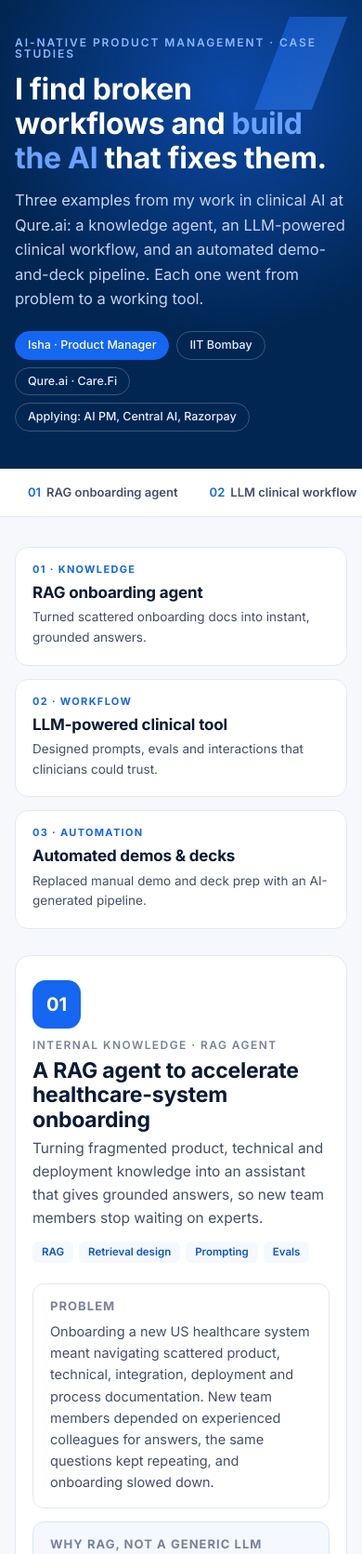
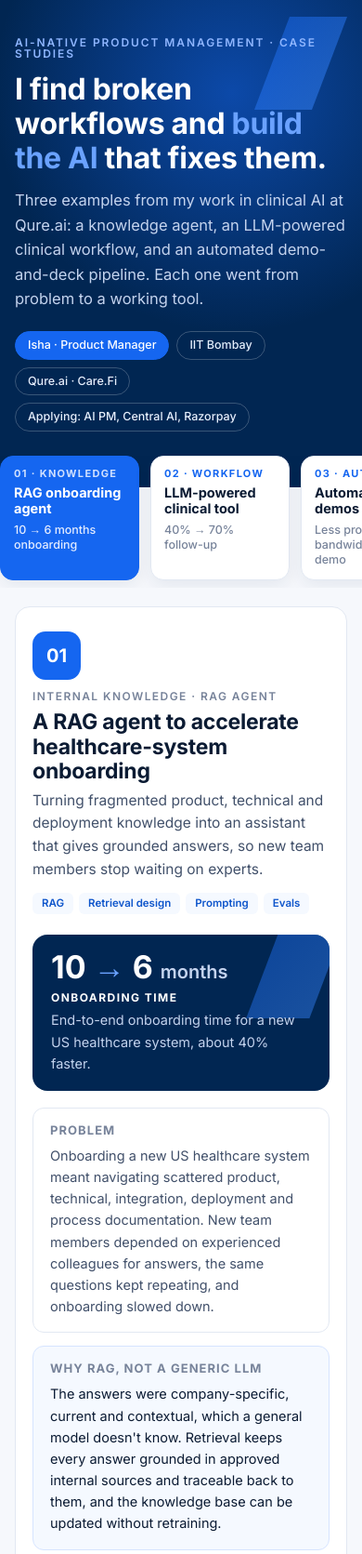
Before and after one commit to isharathoria/razorpay-ai-pm, a plain HTML site: page index.html in a window 390 px wide. Shown: the top 1671 px of the page at 93% size. Drawn offline with Linux system fonts and the light colour scheme; a web font is replaced by a local one.

Commit message:
Tabbed case studies, hero impact metrics, remove learnings

```diff
--- a/index.html
+++ b/index.html
@@ -41,7 +41,7 @@ a{color:inherit}
 .hero{background:var(--navy);color:#fff;position:relative;overflow:hidden}
 .hero::before{content:"";position:absolute;right:-120px;top:-160px;width:520px;height:520px;border-radius:50%;background:radial-gradient(circle,rgba(21,102,240,.55),rgba(21,102,240,0) 70%)}
 .hero::after{content:"";position:absolute;right:60px;top:40px;width:180px;height:180px;background:linear-gradient(135deg,#1566f0,#3d8bff);clip-path:polygon(38% 0,100% 0,62% 100%,0 100%);opacity:.9}
-.hero .wrap{position:relative;z-index:1;padding-top:56px;padding-bottom:52px}
+.hero .wrap{position:relative;z-index:1;padding-top:56px;padding-bottom:76px}
 .kicker{font:600 12px/1 var(--text);letter-spacing:.16em;text-transform:uppercase;color:#8fb6ff}
 .hero h1{font-size:44px;font-weight:700;margin:14px 0 14px;max-width:640px}
 .hero h1 em{font-style:normal;color:#6aa2ff}
@@ -50,23 +50,30 @@ a{color:inherit}
 .pill{font:500 12.5px/1 var(--text);padding:8px 13px;border-radius:999px;border:1px solid rgba(255,255,255,.22);color:#e6eefc}
 .pill.solid{background:var(--azure);border-color:var(--azure);color:#fff}
 
-/* nav */
-.nav{position:sticky;top:0;z-index:5;background:color-mix(in srgb,var(--paper) 92%,transparent);backdrop-filter:blur(8px);border-bottom:1px solid var(--line)}
-.nav .wrap{display:flex;gap:6px;overflow-x:auto;padding-top:10px;padding-bottom:10px}
-.nav a{white-space:nowrap;text-decoration:none;font:600 13px/1 var(--text);color:var(--ink2);padding:9px 14px;border-radius:8px}
-.nav a:hover{background:var(--azure-50);color:var(--azure)}
-.nav .n{color:var(--azure);margin-right:6px;font-family:var(--head)}
+/* tabs */
+.tabs{display:grid;grid-template-columns:repeat(3,1fr);gap:12px;margin:-34px 0 0;position:relative;z-index:2}
+.tab{all:unset;box-sizing:border-box;cursor:pointer;display:flex;flex-direction:column;gap:6px;background:var(--paper);border:1px solid var(--line);border-radius:14px;padding:16px 18px;box-shadow:0 6px 20px rgba(1,38,82,.08);transition:border-color .15s,background .15s}
+.tab:hover{border-color:var(--azure)}
+.tab:focus-visible{outline:2px solid var(--azure);outline-offset:2px}
+.tab .t{font:700 11px/1 var(--text);letter-spacing:.12em;text-transform:uppercase;color:var(--azure)}
+.tab .h{font:700 16px/1.2 var(--head);color:var(--ink)}
+.tab .m{font:500 12.5px/1.3 var(--text);color:var(--ink3)}
+.tab[aria-selected="true"]{background:var(--azure);border-color:var(--azure)}
+.tab[aria-selected="true"] .t{color:#cfe0ff}
+.tab[aria-selected="true"] .h{color:#fff}
+.tab[aria-selected="true"] .m{color:#e3ecff}
+.case[hidden]{display:none}
 
-/* summary strip */
-.strip{display:grid;grid-template-columns:repeat(3,1fr);gap:14px;margin:32px 0 8px}
-.strip a{display:block;text-decoration:none;background:var(--paper);border:1px solid var(--line);border-radius:14px;padding:18px;transition:border-color .15s,transform .15s}
-.strip a:hover{border-color:var(--azure);transform:translateY(-2px)}
-.strip .t{font:700 11px/1 var(--text);letter-spacing:.12em;text-transform:uppercase;color:var(--azure)}
-.strip h3{font-size:17px;margin:10px 0 6px}
-.strip p{font-size:13.5px;color:var(--ink2)}
+.hero-stat{display:flex;align-items:center;gap:22px;background:var(--navy);color:#fff;border-radius:16px;padding:22px 26px;margin-top:4px;position:relative;overflow:hidden}
+.hero-stat::after{content:"";position:absolute;right:-20px;top:-20px;width:110px;height:110px;background:linear-gradient(135deg,#1566f0,#3d8bff);clip-path:polygon(38% 0,100% 0,62% 100%,0 100%);opacity:.45}
+.hero-stat .num{font:800 42px/1 var(--head);white-space:nowrap;position:relative;z-index:1}
+.hero-stat .num span{color:#6aa2ff;font-weight:600}
+.hero-stat .num small{font-size:20px;font-weight:600;color:#c4d3ee}
+.hero-stat .txt{color:#c4d3ee;font-size:14.5px;max-width:420px;position:relative;z-index:1}
+.hero-stat .txt b{display:block;color:#fff;font:700 12px/1 var(--text);letter-spacing:.12em;text-transform:uppercase;margin-bottom:6px}
 
 /* case */
-.case{background:var(--paper);border:1px solid var(--line);border-radius:20px;padding:40px 44px;margin:28px 0;scroll-margin-top:70px}
+.case{background:var(--paper);border:1px solid var(--line);border-radius:20px;padding:40px 44px;margin:20px 0 28px}
 .case-head{display:flex;gap:18px;align-items:flex-start;margin-bottom:22px}
 .badge{flex:none;width:52px;height:52px;border-radius:14px;background:var(--azure);color:#fff;display:grid;place-items:center;font:700 20px/1 var(--head)}
 .case-head .t{font:600 12px/1 var(--text);letter-spacing:.12em;text-transform:uppercase;color:var(--ink3)}
@@ -106,12 +113,6 @@ ul.b li strong{color:var(--ink);font-weight:600}
 .note{font-size:12.5px;color:var(--ink3);margin-top:8px}
 
 /* common */
-.section-title{font-size:26px;margin:44px 0 6px}
-.section-sub{color:var(--ink2);margin-bottom:18px}
-.learn{display:grid;grid-template-columns:repeat(2,1fr);gap:12px;counter-reset:l}
-.learn div{background:var(--paper);border:1px solid var(--line);border-radius:12px;padding:16px 18px 16px 56px;position:relative;color:var(--ink2);font-size:14.5px}
-.learn div::before{counter-increment:l;content:"0" counter(l);position:absolute;left:18px;top:16px;font:700 17px/1 var(--head);color:var(--azure)}
-.learn b{color:var(--ink)}
 
 .rzp{background:var(--navy);color:#fff;border-radius:20px;padding:36px 40px;margin:44px 0 24px;position:relative;overflow:hidden}
 .rzp::after{content:"";position:absolute;right:-30px;bottom:-30px;width:160px;height:160px;background:linear-gradient(135deg,#1566f0,#3d8bff);clip-path:polygon(38% 0,100% 0,62% 100%,0 100%);opacity:.35}
@@ -127,10 +128,15 @@ footer{color:var(--ink3);font-size:12.5px;padding:8px 0 40px;display:flex;justif
 
 @media (max-width:760px){
   .wrap{padding:0 16px}
-  .hero .wrap{padding-top:40px;padding-bottom:40px}
+  .hero .wrap{padding-top:40px;padding-bottom:60px}
   .hero::after{width:100px;height:100px;right:16px;top:18px;opacity:.5}
   .hero h1{font-size:32px}
-  .strip,.grid,.learn{grid-template-columns:1fr}
+  .grid{grid-template-columns:1fr}
+  .tabs{grid-template-columns:repeat(3,minmax(150px,1fr));overflow-x:auto;margin-left:-16px;margin-right:-16px;padding:0 16px 8px;scroll-snap-type:x mandatory}
+  .tab{scroll-snap-align:start;padding:13px 14px}
+  .tab .h{font-size:14.5px}
+  .hero-stat{flex-direction:column;align-items:flex-start;gap:10px;padding:18px 20px}
+  .hero-stat .num{font-size:34px}
   .role{grid-template-columns:1fr}
   .impact,.rzp .g{grid-template-columns:1fr 1fr}
   .case{padding:26px 18px;border-radius:16px}
@@ -142,9 +148,10 @@ footer{color:var(--ink3);font-size:12.5px;padding:8px 0 40px;display:flex;justif
   :root{--bg:#fff;--paper:#fff;--ink:#0b1b33;--ink2:#41506a;--ink3:#77839a;--line:#e2e8f2;--azure:#1566f0;--azure-600:#0e55cb;--azure-50:#f5f9ff;--azure-100:#d6e4ff;--emerald:#00995a;--emerald-50:#e6f4ec;--topaz:#b86e00;--topaz-50:#fff4e0}
   body{-webkit-print-color-adjust:exact;print-color-adjust:exact;font-size:12.5px}
   html{zoom:.82}
-  .nav,.print,.strip{display:none}
+  .print,.tabs{display:none}
+  .case[hidden]{display:block}
   .case{break-before:page;border:0;padding:12px 0;margin:0}
-  .rzp,.learn div,.box,.role div,.impact div{break-inside:avoid}
+  .rzp,.hero-stat,.box,.role div,.impact div{break-inside:avoid}
 }
 </style>
 </head>
@@ -164,26 +171,16 @@ footer{color:var(--ink3);font-size:12.5px;padding:8px 0 40px;display:flex;justif
   </div>
 </header>
 
-<nav class="nav" aria-label="Case studies">
-  <div class="wrap">
-    <a href="#rag"><span class="n">01</span>RAG onboarding agent</a>
-    <a href="#llm"><span class="n">02</span>LLM clinical workflow</a>
-    <a href="#demo"><span class="n">03</span>Automated demos &amp; decks</a>
-    <a href="#learnings">Learnings</a>
-    <a href="#razorpay">Why Razorpay</a>
-  </div>
-</nav>
-
 <main class="wrap">
 
-<div class="strip">
-  <a href="#rag"><div class="t">01 · Knowledge</div><h3>RAG onboarding agent</h3><p>Turned scattered onboarding docs into instant, grounded answers.</p></a>
-  <a href="#llm"><div class="t">02 · Workflow</div><h3>LLM-powered clinical tool</h3><p>Designed prompts, evals and interactions that clinicians could trust.</p></a>
-  <a href="#demo"><div class="t">03 · Automation</div><h3>Automated demos &amp; decks</h3><p>Replaced manual demo and deck prep with an AI-generated pipeline.</p></a>
+<div class="tabs" role="tablist" aria-label="Case studies">
+  <button class="tab" role="tab" id="tab-rag" aria-controls="rag" data-t="rag"><span class="t">01 · Knowledge</span><span class="h">RAG onboarding agent</span><span class="m">10 → 6 months onboarding</span></button>
+  <button class="tab" role="tab" id="tab-llm" aria-controls="llm" data-t="llm"><span class="t">02 · Workflow</span><span class="h">LLM-powered clinical tool</span><span class="m">40% → 70% follow-up</span></button>
+  <button class="tab" role="tab" id="tab-demo" aria-controls="demo" data-t="demo"><span class="t">03 · Automation</span><span class="h">Automated demos &amp; decks</span><span class="m">Less product bandwidth per demo</span></button>
 </div>
 
 <!-- ================= CASE 1 ================= -->
-<article class="case" id="rag">
+<article class="case" id="rag" role="tabpanel" aria-labelledby="tab-rag">
   <div class="case-head">
     <div class="badge">01</div>
     <div>
@@ -192,6 +189,11 @@ footer{color:var(--ink3);font-size:12.5px;padding:8px 0 40px;display:flex;justif
       <p class="lede">Turning fragmented product, technical and deployment knowledge into an assistant that gives grounded answers, so new team members stop waiting on experts.</p>
       <div class="tags"><span class="tag">RAG</span><span class="tag">Retrieval design</span><span class="tag">Prompting</span><span class="tag">Evals</span></div>
     </div>
+  </div>
+
+  <div class="hero-stat">
+    <div class="num">10 <span>→</span> 6 <small>months</small></div>
+    <div class="txt"><b>Onboarding time</b>End-to-end onboarding time for a new US healthcare system, about 40% faster.</div>
   </div>
 
   <div class="grid">
@@ -247,7 +249,7 @@ footer{color:var(--ink3);font-size:12.5px;padding:8px 0 40px;display:flex;justif
   <div class="impact">
     <div><b>Less dependency</b>Fewer repeat questions to experienced team members</div>
     <div><b>Faster search</b>Less time hunting across fragmented docs</div>
-    <div><b>Faster onboarding</b>Smoother healthcare-system deployments</div>
+    <div><b>10 → 6 months</b>Onboarding time for new healthcare systems</div>
     <div><b>Reusable</b>Extends to other onboarding and deployment workflows</div>
   </div>
 
@@ -258,7 +260,7 @@ footer{color:var(--ink3);font-size:12.5px;padding:8px 0 40px;display:flex;justif
 </article>
 
 <!-- ================= CASE 2 ================= -->
-<article class="case" id="llm">
+<article class="case" id="llm" role="tabpanel" aria-labelledby="tab-llm">
   <div class="case-head">
     <div class="badge">02</div>
     <div>
@@ -267,6 +269,11 @@ footer{color:var(--ink3);font-size:12.5px;padding:8px 0 40px;display:flex;justif
       <p class="lede">Designing an AI-assisted clinical decision-support workflow from first principles: the prompts, the evaluation criteria and the clinician interactions. There was no existing playbook, and trust and safety really mattered.</p>
       <div class="tags"><span class="tag">LLM workflows</span><span class="tag">Prompt engineering</span><span class="tag">Evaluation design</span><span class="tag">Human-in-the-loop</span></div>
     </div>
+  </div>
+
+  <div class="hero-stat">
+    <div class="num">40% <span>→</span> 70%</div>
+    <div class="txt"><b>Follow-up rate</b>Share of cases that received follow-up after the LLM-powered workflow went live.</div>
   </div>
 
   <div class="grid">
@@ -317,7 +324,7 @@ footer{color:var(--ink3);font-size:12.5px;padding:8px 0 40px;display:flex;justif
 
   <div class="sub">Impact</div>
   <div class="impact">
-    <div><b>Trustworthy</b>Output clinicians can verify before acting on it</div>
+    <div><b>40% → 70%</b>Follow-up rate after launch</div>
     <div><b>Consistent</b>Structured prompts made outputs more predictable</div>
     <div><b>Measurable</b>Clear eval criteria defined what "good" means</div>
     <div><b>Workflow-fit</b>AI built into how clinicians already work</div>
@@ -330,7 +337,7 @@ footer{color:var(--ink3);font-size:12.5px;padding:8px 0 40px;display:flex;justif
 </article>
 
 <!-- ================= CASE 3 ================= -->
-<article class="case" id="demo">
+<article class="case" id="demo" role="tabpanel" aria-labelledby="tab-demo">
   <div class="case-head">
     <div class="badge">03</div>
     <div>
@@ -339,6 +346,11 @@ footer{color:var(--ink3);font-size:12.5px;padding:8px 0 40px;display:flex;justif
       <p class="lede">I took a manual, repetitive job and automated it: building tailored product demos and decks for each prospect. AI now generates them from product knowledge and customer context, ready for a quick review.</p>
       <div class="tags"><span class="tag">Workflow automation</span><span class="tag">LLM generation</span><span class="tag">Templates</span><span class="tag">GTM enablement</span></div>
     </div>
+  </div>
+
+  <div class="hero-stat">
+    <div class="num" style="white-space:normal;font-size:32px"><span>↓</span> Product bandwidth</div>
+    <div class="txt"><b>Product team time freed</b>The product team no longer has to build each new product demo and deck by hand.</div>
   </div>
 
   <div class="grid">
@@ -392,7 +404,7 @@ footer{color:var(--ink3);font-size:12.5px;padding:8px 0 40px;display:flex;justif
 
   <div class="sub">Impact</div>
   <div class="impact">
-    <div><b>Faster prep</b>Far less manual effort per customer demo and deck</div>
+    <div><b>Bandwidth freed</b>Product team no longer hand-builds each new demo and deck</div>
     <div><b>Consistent story</b>Same accurate messaging, whoever presents</div>
     <div><b>Tailored at scale</b>Every prospect gets material built for their use case</div>
     <div><b>Time back</b>More time for the customer, less for formatting</div>
@@ -404,19 +416,7 @@ footer{color:var(--ink3);font-size:12.5px;padding:8px 0 40px;display:flex;justif
   </div>
 </article>
 
-<p class="note">Impact is described qualitatively. Metrics marked "Proposed" are how I would measure each tool. Internal details are generalised and no confidential data is shown.</p>
-
-<!-- ================= COMMON ================= -->
-<section id="learnings">
-  <h2 class="section-title">What these taught me</h2>
-  <p class="section-sub">Patterns that held across all three builds.</p>
-  <div class="learn">
-    <div><b>Context beats cleverness.</b> AI is only as useful as the context it's grounded in, whether that's documents, cases or customer data.</div>
-    <div><b>The workflow is the product.</b> The model is one part. Retrieval, prompts, review steps and UX decide whether people use it.</div>
-    <div><b>Define "good" before you build.</b> Evals based on real user tasks matter more than benchmark scores.</div>
-    <div><b>Fit how people already work.</b> Adoption comes from removing steps, not from adding a new tool to learn.</div>
-  </div>
-</section>
+<p class="note">Metrics marked "Proposed" are how I would keep measuring each tool. Internal details are generalised and no confidential data is shown.</p>
 
 <section class="rzp" id="razorpay">
   <h2>Why this matters for Razorpay's Central AI team</h2>
@@ -435,5 +435,29 @@ footer{color:var(--ink3);font-size:12.5px;padding:8px 0 40px;display:flex;justif
 </footer>
 
 </main>
+<script>
+(function(){
+  var tabs=[].slice.call(document.querySelectorAll('.tab'));
+  function show(id,push){
+    if(['rag','llm','demo'].indexOf(id)<0) id='rag';
+    tabs.forEach(function(t){
+      var on=t.getAttribute('data-t')===id;
+      t.setAttribute('aria-selected',on?'true':'false');
+      t.tabIndex=on?0:-1;
+      document.getElementById(t.getAttribute('data-t')).hidden=!on;
+    });
+    if(push) history.replaceState(null,'','#'+id);
+  }
+  tabs.forEach(function(t,i){
+    t.addEventListener('click',function(){show(t.getAttribute('data-t'),true)});
+    t.addEventListener('keydown',function(e){
+      var d=e.key==='ArrowRight'?1:e.key==='ArrowLeft'?-1:0;
+      if(!d) return;
+      var n=tabs[(i+d+tabs.length)%tabs.length]; n.focus(); show(n.getAttribute('data-t'),true);
+    });
+  });
+  show(location.hash.slice(1),false);
+})();
+</script>
 </body>
 </html>
```
